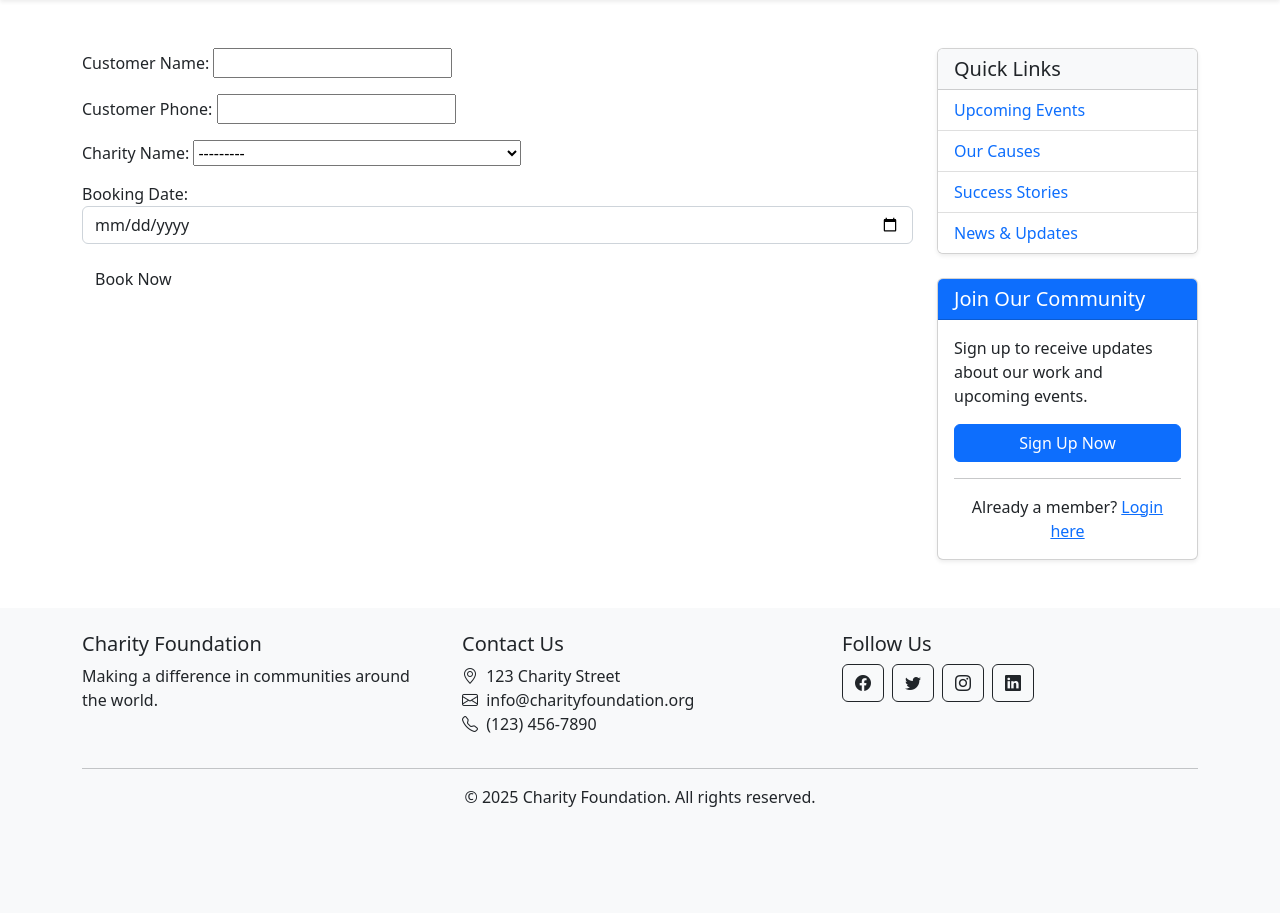
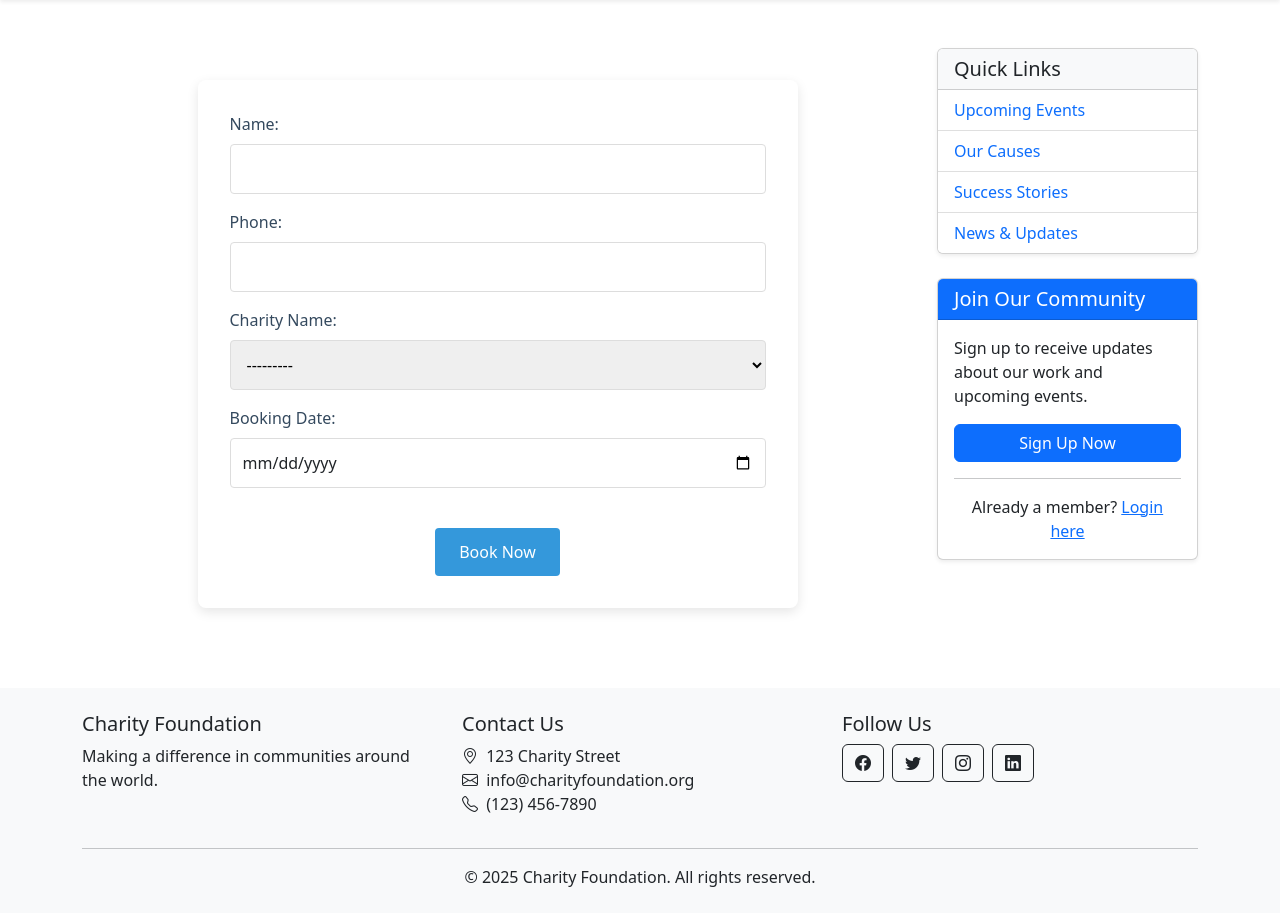
Before and after one commit to annmwangi04/charity, a Django app: page /booking/ in a window 1280 px wide. Shown: the part 64-977 px from the top of the page. Before the commit the page ends 871 px from the top, so only its background shows below. Run offline with Django 5.2, Linux system fonts and the light colour scheme; data comes from the database, SQL or seed files in the repository; both versions use the stored data as it was after the commit.

Commit message:
second commit

```diff
--- a/eventapp/forms.py
+++ b/eventapp/forms.py
@@ -14,8 +14,8 @@ class BookingForm(forms.ModelForm):
         }
 
         labels = {
-            'cus_name': "Customer Name:",
-            'cus_ph': "Customer Phone",
+            'cus_name': " Name:",
+            'cus_ph': "Phone",
             'name': "Charity Name",
             'booking_date': "Booking Date",
         }
--- a/eventapp/templates/about.html
+++ b/eventapp/templates/about.html
@@ -137,8 +137,8 @@
     <div class="bg-primary text-white p-5 rounded text-center mb-5">
         <h2 class="mb-3">Join Us in Making a Difference</h2>
         <p class="lead mb-4">Whether through donations, volunteering, or partnerships, there are many ways to support our mission.</p>
-        <a href="{% url 'donate' %}" class="btn btn-light btn-lg me-2 mb-2">Donate Now</a>
-        <a href="{% url 'volunteer' %}" class="btn btn-outline-light btn-lg mb-2">Become a Volunteer</a>
+        <a href="/donate/" class="btn btn-light btn-lg me-2 mb-2">Donate Now</a>
+        <a href="/volunteer/" class="btn btn-outline-light btn-lg mb-2">Become a Volunteer</a>
     </div>
 
 
--- a/eventapp/templates/base.html
+++ b/eventapp/templates/base.html
@@ -10,7 +10,7 @@
     <link rel="stylesheet" href="{% static 'event_app/main.css' %}">
     <title>{% block title %}Charity Foundation{% endblock %}</title>
     <style>
-                .navbar-brand{
+        .navbar-brand{
             font-size: 25px;
             font-family: 'Franklin Gothic Medium', 'Arial Narrow', Arial, sans-serif;
         }
@@ -57,10 +57,10 @@
                                 </ul>
                             </div>
                         {% else %}
-                            <a href="#" class="btn btn-outline-primary me-2" data-bs-toggle="modal" data-bs-target="#loginModal">
+                            <a href="/login/" class="btn btn-outline-primary me-2">
                                 <i class="bi bi-box-arrow-in-right me-1"></i>Login
                             </a>
-                            <a href="#" class="btn btn-primary" data-bs-toggle="modal" data-bs-target="#registerModal">
+                            <a href="/register/" class="btn btn-primary">
                                 <i class="bi bi-person-plus me-1"></i>Sign Up
                             </a>
                         {% endif %}
@@ -69,75 +69,6 @@
             </div>
         </nav>
     </header>
-
-
-    <div class="modal fade" id="loginModal" tabindex="-1" aria-labelledby="loginModalLabel" aria-hidden="true">
-        <div class="modal-dialog">
-            <div class="modal-content">
-                <div class="modal-header">
-                    <h5 class="modal-title" id="loginModalLabel">Login</h5>
-                    <button type="button" class="btn-close" data-bs-dismiss="modal" aria-label="Close"></button>
-                </div>
-                <div class="modal-body">
-                    <form method="post" action="/login/">
-                        {% csrf_token %}
-                        <div class="mb-3">
-                            <label for="username" class="form-label">Username</label>
-                            <input type="text" class="form-control" id="username" name="username" required>
-                        </div>
-                        <div class="mb-3">
-                            <label for="password" class="form-label">Password</label>
-                            <input type="password" class="form-control" id="password" name="password" required>
-                        </div>
-                        <div class="d-grid">
-                            <button type="submit" class="btn btn-primary">Login</button>
-                        </div>
-                    </form>
-                </div>
-                <div class="modal-footer justify-content-center">
-                    <p class="mb-0">Don't have an account? <a href="#" data-bs-toggle="modal" data-bs-target="#registerModal" data-bs-dismiss="modal">Sign up here</a></p>
-                </div>
-            </div>
-        </div>
-    </div>
-
-    <div class="modal fade" id="registerModal" tabindex="-1" aria-labelledby="registerModalLabel" aria-hidden="true">
-        <div class="modal-dialog">
-            <div class="modal-content">
-                <div class="modal-header">
-                    <h5 class="modal-title" id="registerModalLabel">Create an Account</h5>
-                    <button type="button" class="btn-close" data-bs-dismiss="modal" aria-label="Close"></button>
-                </div>
-                <div class="modal-body">
-                    <form method="post" action="/register/">
-                        {% csrf_token %}
-                        <div class="mb-3">
-                            <label for="reg_username" class="form-label">Username</label>
-                            <input type="text" class="form-control" id="reg_username" name="username" required>
-                        </div>
-                        <div class="mb-3">
-                            <label for="email" class="form-label">Email</label>
-                            <input type="email" class="form-control" id="email" name="email" required>
-                        </div>
-                        <div class="mb-3">
-                            <label for="reg_password1" class="form-label">Password</label>
-                            <input type="password" class="form-control" id="reg_password1" name="password1" required>
-                        </div>
-                        <div class="mb-3">
-                            <label for="reg_password2" class="form-label">Confirm Password</label>
-                            <input type="password" class="form-control" id="reg_password2" name="password2" required>
-                        </div>
-                        <div class="d-grid">
-                            <button type="submit" class="btn btn-primary">Sign Up</button>
-                        </div>
-                    </form>
-                </div>
-                <div class="modal-footer justify-content-center">
-                    <p class="mb-0">Already have an account? <a href="#" data-bs-toggle="modal" data-bs-target="#loginModal" data-bs-dismiss="modal">Login here</a></p>
-                </div>
-            </div>
-        </div>
-    </div>
 
     <div class="container mt-5">
         {% if messages %}
@@ -173,9 +104,9 @@
                     </div>
                     <div class="card-body">
                         <p>Sign up to receive updates about our work and upcoming events.</p>
-                        <button class="btn btn-primary w-100" data-bs-toggle="modal" data-bs-target="#registerModal">Sign Up Now</button>
+                        <a href="/register/" class="btn btn-primary w-100">Sign Up Now</a>
                         <hr>
-                        <p class="mb-0 text-center">Already a member? <a href="#" data-bs-toggle="modal" data-bs-target="#loginModal">Login here</a></p>
+                        <p class="mb-0 text-center">Already a member? <a href="/login/">Login here</a></p>
                     </div>
                 </div>
                 {% endif %}
--- a/eventapp/templates/booking.html
+++ b/eventapp/templates/booking.html
@@ -1,18 +1,79 @@
 {% extends "base.html" %}
 
 {% block titles %}
-    <h1>Booking</h1>
-
+  <h2 class="page-title">Booking</h2>
 {% endblock %}
 
 {% block content %}
-<form action="" method="POST">
+  <div class="booking-container">
+    <form method="post" class="booking-form">
+      {% csrf_token %}
+      <div class="form-fields">
+        {{ form.as_p }}
+      </div>
+      <button type="submit" class="booking-button">Book Now</button>
+    </form>
+  </div>
 
-    {% csrf_token %}
+  <style>
+    .booking-container {
+      max-width: 600px;
+      margin: 2rem auto;
+      padding: 2rem;
+      border-radius: 8px;
+      box-shadow: 0 4px 12px rgba(0, 0, 0, 0.1);
+      background-color: #fff;
+    }
 
-    {{form.as_p}}
-    <button class="btn">Book Now</button>
+    .page-title {
+      color: #2c3e50;
+      text-align: center;
+      margin-bottom: 1.5rem;
+      font-weight: 600;
+    }
 
-</form>
+    .booking-form {
+      display: flex;
+      flex-direction: column;
+    }
 
+    .form-fields {
+      margin-bottom: 1.5rem;
+    }
+
+    .form-fields p {
+      margin-bottom: 1rem;
+    }
+
+    .form-fields label {
+      display: block;
+      font-weight: 500;
+      margin-bottom: 0.5rem;
+      color: #34495e;
+    }
+
+    .form-fields input, .form-fields select, .form-fields textarea {
+      width: 100%;
+      padding: 0.75rem;
+      border: 1px solid #ddd;
+      border-radius: 4px;
+      font-size: 1rem;
+    }
+
+    .booking-button {
+      background-color: #3498db;
+      color: white;
+      border: none;
+      padding: 0.75rem 1.5rem;
+      font-size: 1rem;
+      border-radius: 4px;
+      cursor: pointer;
+      transition: background-color 0.3s;
+      align-self: center;
+    }
+
+    .booking-button:hover {
+      background-color: #2980b9;
+    }
+  </style>
 {% endblock %}
```
Also changed, not shown: db.sqlite3.
